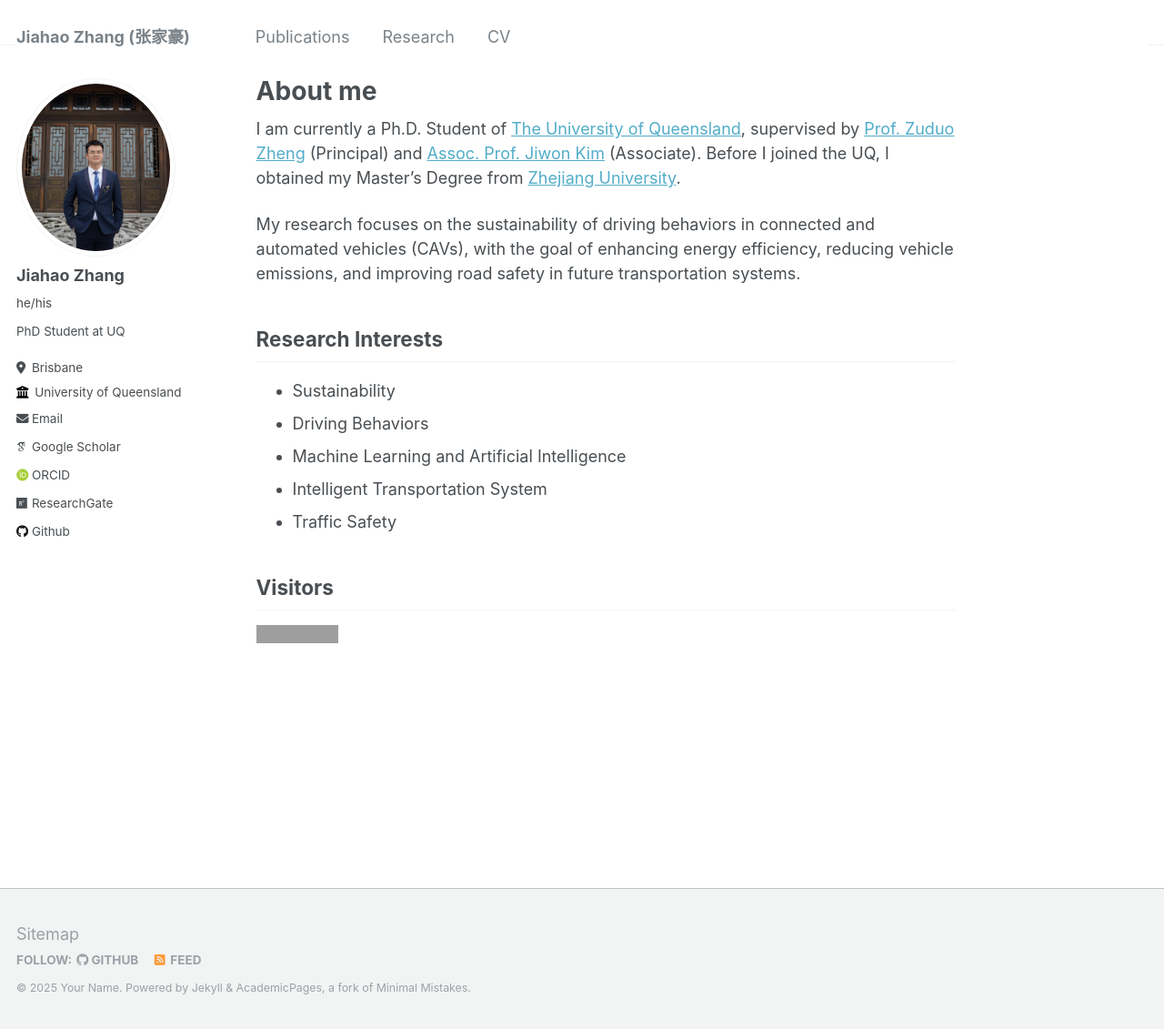
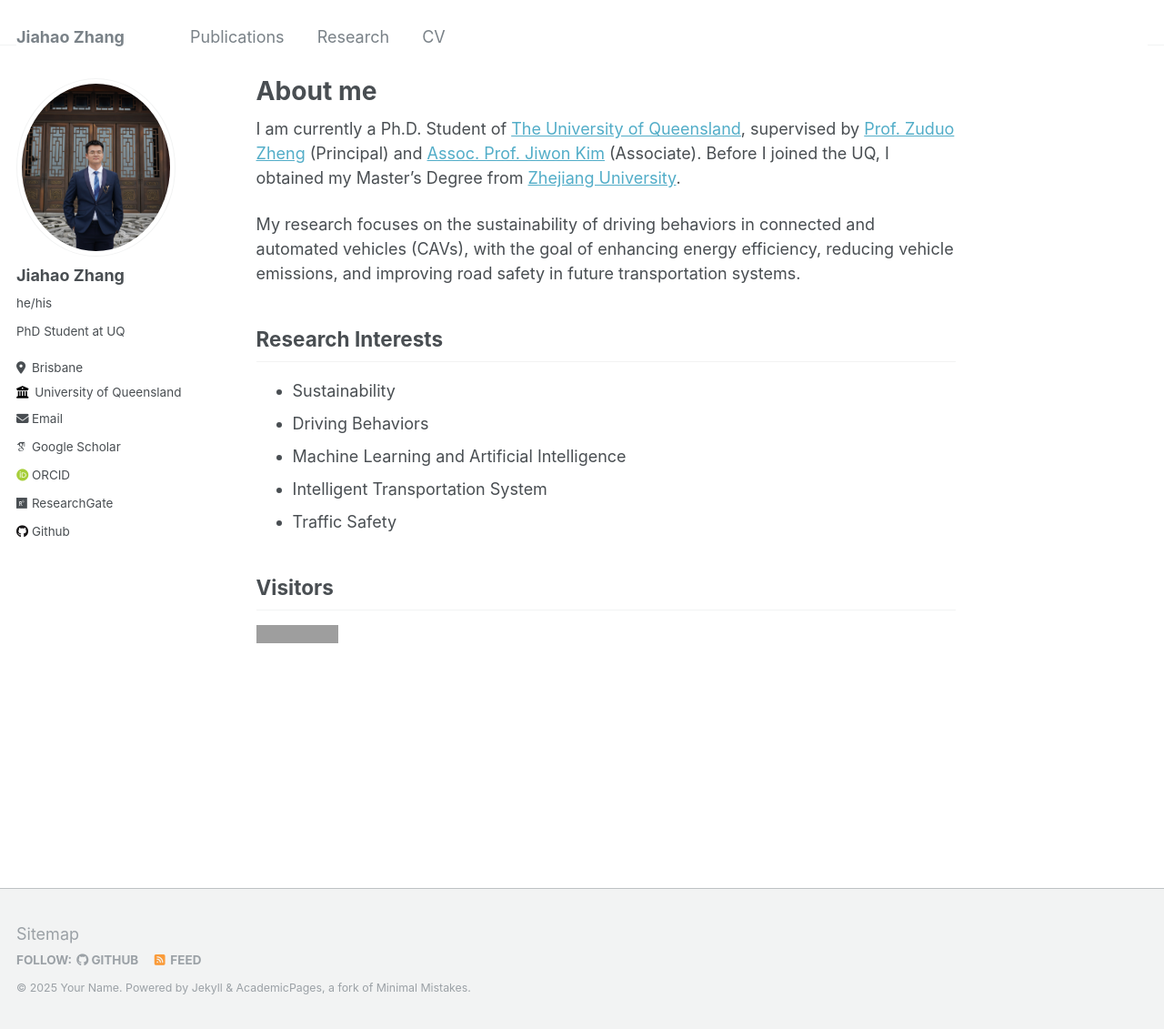
Before and after one commit to zhangjiahao2024/zhangjiahao2024.github.io, a Jekyll site: the page built from _pages/about.md, in a window 1280 px wide and 1131 px high. Shown: the whole window at 91% size. Built offline with Jekyll 4.4.1, drawn with Linux system fonts in a browser that asks for light colours; some web fonts are replaced; grey boxes are pictures that could not be loaded.

Commit message:
Update _config.yml

```diff
--- a/_config.yml
+++ b/_config.yml
@@ -8,7 +8,7 @@
 
 # Basic Site Settings
 locale                   : "en-US"
-title                    : "Jiahao Zhang (张家豪)"
+title                    : "Jiahao Zhang"
 title_separator          : "-"
 name                     : &name "Your Name"
 description              : &description "personal description"
```
